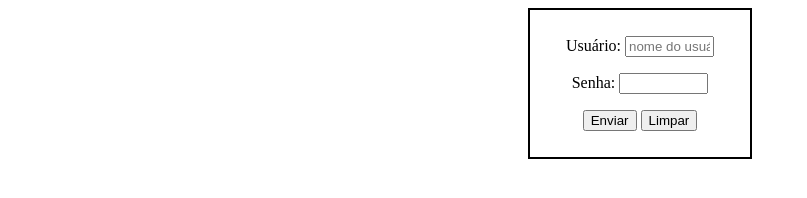
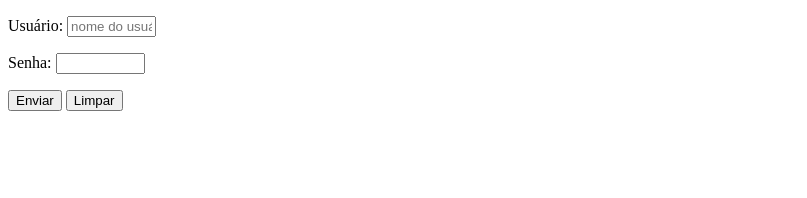
Before and after one commit to Nataliamorais-front/html-css, a plain HTML site: page exerciciosdocurso/ex025/form002.html in a window 1280 px wide. Shown: the whole page, without its empty margins (0-807 px from the left). Drawn offline with Linux system fonts and the light colour scheme.

Commit message:
criando o formulario 3

```diff
--- a/exerciciosdocurso/ex025/form002.html
+++ b/exerciciosdocurso/ex025/form002.html
@@ -4,19 +4,7 @@
     <meta charset="UTF-8">
     <meta name="viewport" content="width=device-width, initial-scale=1.0">
     <title>Formulário com usuário e senha</title>
-    <style>
-        form{
-            border: solid 2px black;
-            width: 200px;
-            margin: auto;
-            padding: 10px;
-        }
 
-         form div{
-            text-align: center;
-
-            }
-    </style>
 </head>
 <body>
     <form action="cadastro.php" method="get" autocomplete="on">
```
Also changed, not shown: exerciciosdocurso/ex025/form003.html (added, +26 -0 lines).
